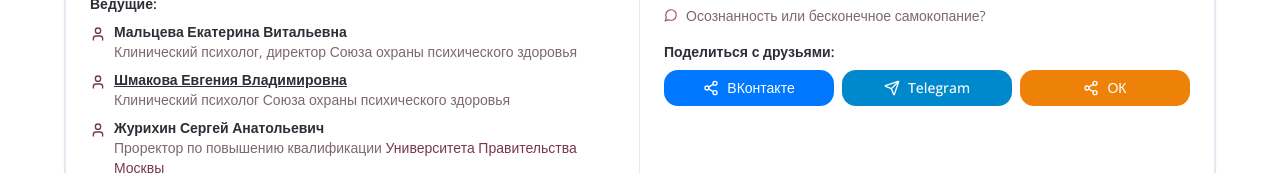
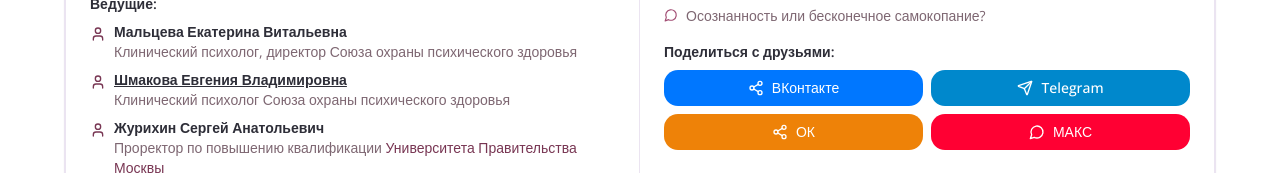
Before and after one commit to pr-poehali-dev/moscow-psychotherapy-website, a React (Vite) app: page /podcasts in a window 1280 px wide. Shown: the part 779-952 px from the top of the page. Built offline with nearby package versions, Linux system fonts and the light colour scheme.

Commit message:
Добавлен новый мессенджер МАКС

```diff
--- a/src/pages/Podcasts.tsx
+++ b/src/pages/Podcasts.tsx
@@ -202,14 +202,14 @@ const Podcasts = () => {
 
                             <div className="space-y-2">
                               <p className="font-semibold text-sm">Поделиться с друзьями:</p>
-                              <div className="flex gap-2">
+                              <div className="grid grid-cols-2 gap-2">
                                 <button
                                   onClick={() => {
                                     const url = encodeURIComponent(window.location.href);
                                     const title = encodeURIComponent(podcast.title);
                                     window.open(`https://vk.com/share.php?url=${url}&title=${title}`, '_blank', 'width=600,height=400');
                                   }}
-                                  className="flex-1 flex items-center justify-center gap-2 px-4 py-2 bg-[#0077FF] hover:bg-[#0066DD] text-white rounded-md transition-colors"
+                                  className="flex items-center justify-center gap-2 px-4 py-2 bg-[#0077FF] hover:bg-[#0066DD] text-white rounded-md transition-colors"
                                 >
                                   <Icon name="Share2" size={16} />
                                   <span className="text-sm font-medium">ВКонтакте</span>
@@ -220,7 +220,7 @@ const Podcasts = () => {
                                     const text = encodeURIComponent(podcast.title);
                                     window.open(`https://t.me/share/url?url=${url}&text=${text}`, '_blank', 'width=600,height=400');
                                   }}
-                                  className="flex-1 flex items-center justify-center gap-2 px-4 py-2 bg-[#0088CC] hover:bg-[#0077BB] text-white rounded-md transition-colors"
+                                  className="flex items-center justify-center gap-2 px-4 py-2 bg-[#0088CC] hover:bg-[#0077BB] text-white rounded-md transition-colors"
                                 >
                                   <Icon name="Send" size={16} />
                                   <span className="text-sm font-medium">Telegram</span>
@@ -231,10 +231,21 @@ const Podcasts = () => {
                                     const text = `${podcast.title} - ${url}`;
                                     window.open(`https://connect.ok.ru/offer?url=${encodeURIComponent(url)}&title=${encodeURIComponent(podcast.title)}`, '_blank', 'width=600,height=400');
                                   }}
-                                  className="flex-1 flex items-center justify-center gap-2 px-4 py-2 bg-[#EE8208] hover:bg-[#DD7707] text-white rounded-md transition-colors"
+                                  className="flex items-center justify-center gap-2 px-4 py-2 bg-[#EE8208] hover:bg-[#DD7707] text-white rounded-md transition-colors"
                                 >
                                   <Icon name="Share2" size={16} />
                                   <span className="text-sm font-medium">ОК</span>
+                                </button>
+                                <button
+                                  onClick={() => {
+                                    const url = encodeURIComponent(window.location.href);
+                                    const text = encodeURIComponent(podcast.title);
+                                    window.open(`https://api.maks.me/share?url=${url}&text=${text}`, '_blank', 'width=600,height=400');
+                                  }}
+                                  className="flex items-center justify-center gap-2 px-4 py-2 bg-[#FF0033] hover:bg-[#EE0022] text-white rounded-md transition-colors"
+                                >
+                                  <Icon name="MessageCircle" size={16} />
+                                  <span className="text-sm font-medium">МАКС</span>
                                 </button>
                               </div>
                             </div>
```
